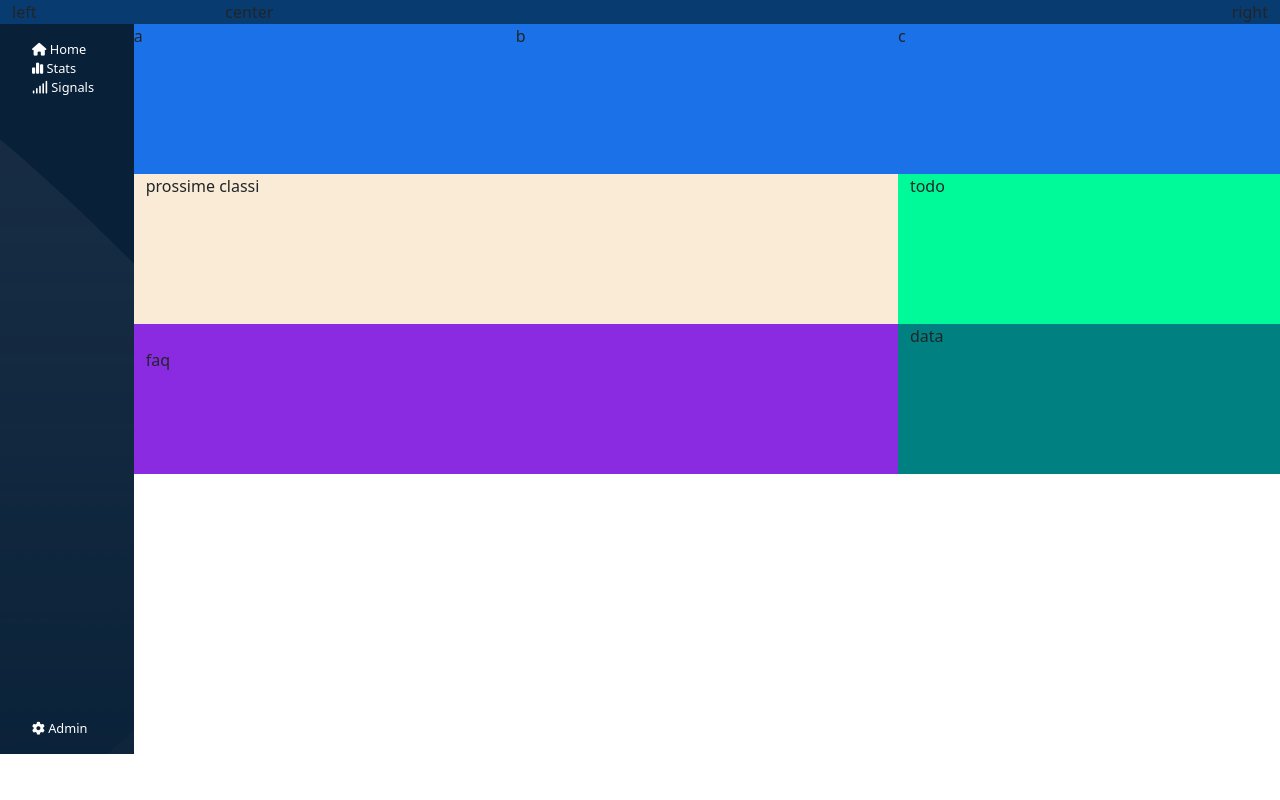
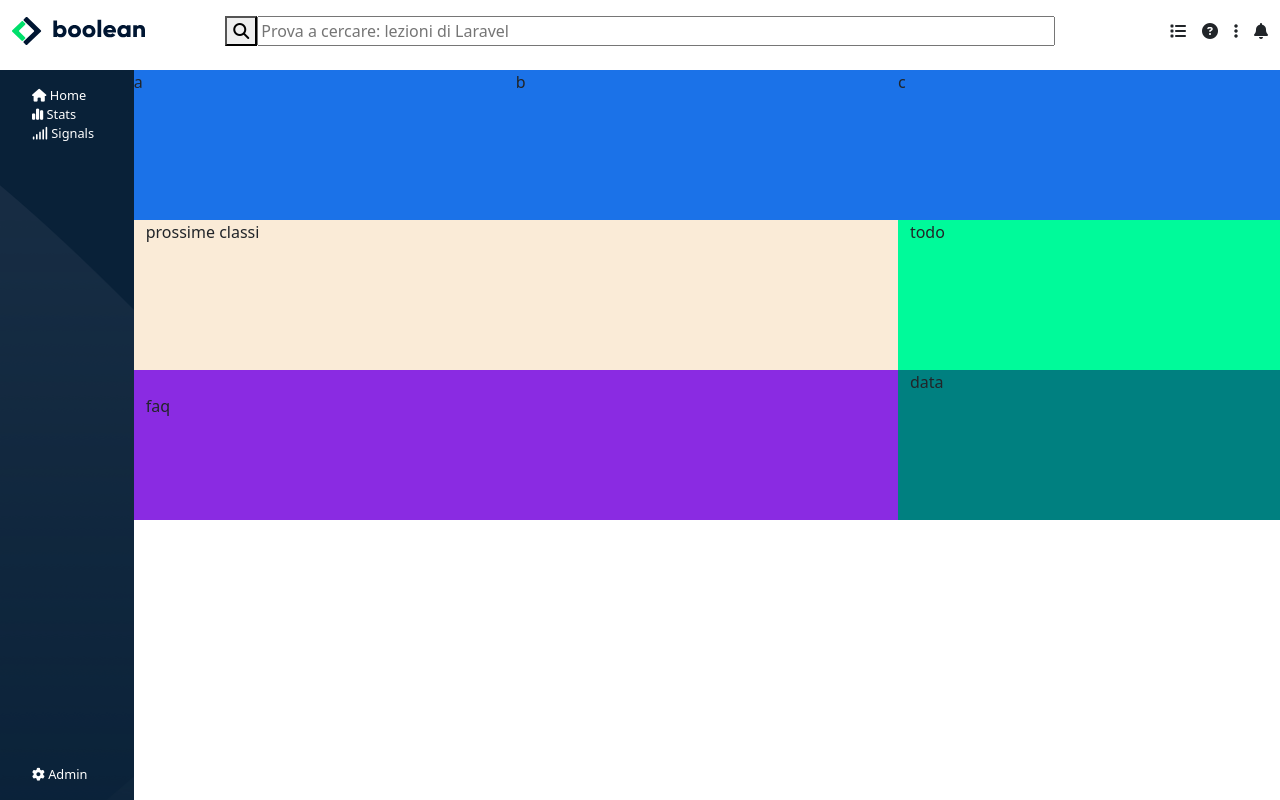
Before and after one commit to diegoG82/html-css-bootstrap-dashboard, a plain HTML site: page index.html in a window 1280 px wide. Drawn offline with nearby package versions, Linux system fonts and the light colour scheme.

Commit message:
Inserita bozza header

```diff
--- a/css/style.css
+++ b/css/style.css
@@ -46,6 +46,9 @@ li{
 
 }
 
+
+
+
 /* MAIN CONTENT */
 
 .main-content{
@@ -56,6 +59,22 @@ li{
 
 
 /* MAIN HEADER */
+
+.main-header{
+    background-color: white;
+    height:70px;
+}
+
+.logo-mobile{
+    width:60px
+}
+
+
+.search-bar{
+  width: 100%;
+
+}
+
 
 .jumbotron{
     background-color: rgb(27, 114, 232);
--- a/index.html
+++ b/index.html
@@ -26,16 +26,28 @@
 
         <div class="row align-items-center">
 
-            <div class="col-2 d-flex">
-            left
+            <!-- BOOLEAN LOGO -->
+            <div class="col-2 ">
+            <a href="#"><img class="d-lg-none logo-mobile" d src="img/mobile-logo.png" alt="Mobile-logo"></a>
+            <a href="#"><img class="d-none d-lg-block logo-complete" src="img/logo.svg" alt="logo-big"></a>
             </div>
 
-            <div class="col-8 d-flex">
-            center
+            <!-- HEADER SEARCH BAR -->
+            <div class="col-8 d-flex py-3">
+                <button type="submit"><i><i class="fa-solid fa-magnifying-glass"></i></i></button>
+                <input class="search-bar" type="search" placeholder="Prova a cercare: lezioni di Laravel">
             </div>
 
+            <!--  HEADER ICONS -->
             <div class="col-2 d d-flex justify-content-end">
-                right
+                <div class="d-none d-lg-block"><i class="fa-solid fa-list px-3"></i></div>
+                <div class="d-none d-lg-block pr-3"><i class="fa-solid fa-circle-question"></i></i></div>
+                <div class="d-none d-lg-block px-3"><i class="fa-solid fa-ellipsis-vertical"></i></div>
+                <div class="pl-3"><i class="fa-solid fa-bell"></i></div>
+            </div>
+
+
+
             </div>
 
         </div>
```
